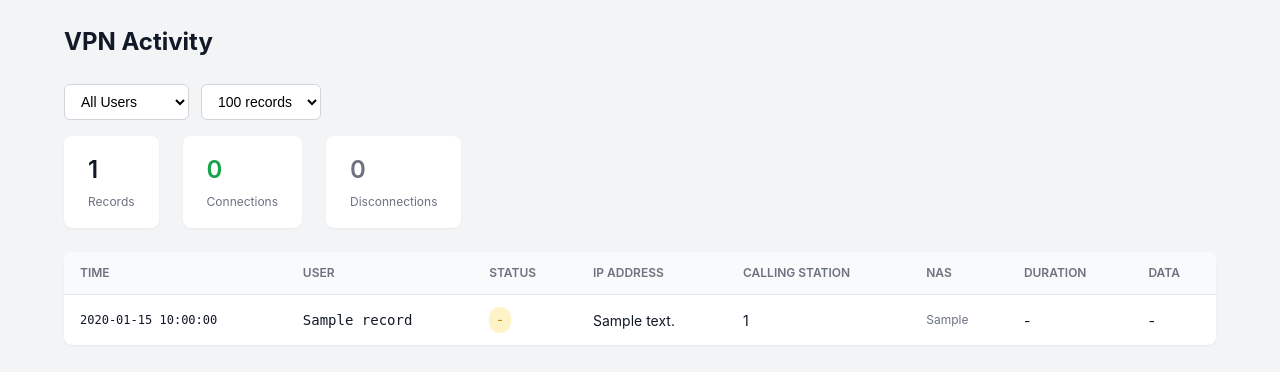
After one commit to DemonAngel44/freeradius-web-manager, a Flask app: template app/templates/activity.html in a window 1280 px wide. The commit adds this page. Shown: the top 372 px of the page. Run offline with Flask 3, Linux system fonts and the light colour scheme; the template is opened without the code that fills it: most values are stand-ins (such as "Sample title", 1, 10 or a date in 2020).

Commit message:
Add Docker API reload and user activity reporting
- Replace docker CLI with Docker API via Unix socket for reload
- Add activity parsing from FreeRADIUS radacct detail files
- Add /activity page with filtering by user
- Add activity nav link
- Remove docker.io from Dockerfile (not needed with API approach)
- Add requests-unixsocket dependency

🤖 Generated with [Claude Code](https://claude.com/claude-code)

Co-Authored-By: Claude Opus 4.5 <noreply@anthropic.com>

```diff
--- a/app/static/css/style.css
+++ b/app/static/css/style.css
@@ -428,6 +428,50 @@ body {
     margin-top: 0.5rem;
 }
 
+/* Filter Bar */
+.filter-bar {
+    margin-bottom: 1rem;
+}
+
+.filter-form {
+    display: flex;
+    gap: 0.75rem;
+    align-items: center;
+}
+
+.filter-form select {
+    padding: 0.5rem 0.75rem;
+    border: 1px solid var(--gray-300);
+    border-radius: 0.375rem;
+    font-size: 0.875rem;
+    background: white;
+}
+
+/* Activity Table */
+.activity-table .timestamp {
+    font-family: monospace;
+    font-size: 0.75rem;
+    white-space: nowrap;
+}
+
+.activity-table .nas {
+    font-size: 0.75rem;
+    color: var(--gray-500);
+}
+
+.activity-table .row-start {
+    background: #f0fdf4;
+}
+
+.activity-table .row-stop {
+    background: #fef2f2;
+}
+
+.status-other {
+    background: #fef3c7;
+    color: var(--warning-color);
+}
+
 /* Responsive */
 @media (max-width: 768px) {
     .page-header {
@@ -443,4 +487,8 @@ body {
     .users-table .actions {
         flex-direction: column;
     }
+
+    .filter-form {
+        flex-wrap: wrap;
+    }
 }
--- /dev/null
+++ b/app/templates/activity.html
@@ -0,0 +1,109 @@
+{% extends "base.html" %}
+
+{% block title %}Activity - FreeRADIUS Web Manager{% endblock %}
+
+{% block content %}
+<div class="page-header">
+    <h1>VPN Activity</h1>
+</div>
+
+<div class="filter-bar">
+    <form method="GET" class="filter-form">
+        <select name="user" onchange="this.form.submit()">
+            <option value="">All Users</option>
+            {% for user in users %}
+            <option value="{{ user }}" {% if user == user_filter %}selected{% endif %}>{{ user }}</option>
+            {% endfor %}
+        </select>
+        <select name="limit" onchange="this.form.submit()">
+            <option value="50" {% if request.args.get('limit', '100') == '50' %}selected{% endif %}>50 records</option>
+            <option value="100" {% if request.args.get('limit', '100') == '100' %}selected{% endif %}>100 records</option>
+            <option value="200" {% if request.args.get('limit', '100') == '200' %}selected{% endif %}>200 records</option>
+            <option value="500" {% if request.args.get('limit', '100') == '500' %}selected{% endif %}>500 records</option>
+        </select>
+        {% if user_filter %}
+        <a href="{{ url_for('main.activity') }}" class="btn btn-secondary">Clear Filter</a>
+        {% endif %}
+    </form>
+</div>
+
+<div class="stats-bar">
+    <div class="stat">
+        <span class="stat-value">{{ records|length }}</span>
+        <span class="stat-label">Records</span>
+    </div>
+    <div class="stat">
+        <span class="stat-value stat-enabled">{{ records|selectattr('Acct-Status-Type', 'equalto', 'Start')|list|length }}</span>
+        <span class="stat-label">Connections</span>
+    </div>
+    <div class="stat">
+        <span class="stat-value stat-disabled">{{ records|selectattr('Acct-Status-Type', 'equalto', 'Stop')|list|length }}</span>
+        <span class="stat-label">Disconnections</span>
+    </div>
+</div>
+
+<table class="users-table activity-table">
+    <thead>
+        <tr>
+            <th>Time</th>
+            <th>User</th>
+            <th>Status</th>
+            <th>IP Address</th>
+            <th>Calling Station</th>
+            <th>NAS</th>
+            <th>Duration</th>
+            <th>Data</th>
+        </tr>
+    </thead>
+    <tbody>
+        {% for record in records %}
+        <tr class="{% if record.get('Acct-Status-Type') == 'Start' %}row-start{% elif record.get('Acct-Status-Type') == 'Stop' %}row-stop{% endif %}">
+            <td class="timestamp">{{ record.get('_timestamp_str', '-') }}</td>
+            <td class="username">{{ record.get('User-Name', '-') }}</td>
+            <td>
+                {% set status = record.get('Acct-Status-Type', '') %}
+                <span class="status-badge {% if status == 'Start' %}status-enabled{% elif status == 'Stop' %}status-disabled{% else %}status-other{% endif %}">
+                    {{ status or '-' }}
+                </span>
+            </td>
+            <td>{{ record.get('Framed-IP-Address', '-') }}</td>
+            <td>{{ record.get('Calling-Station-Id', '-') }}</td>
+            <td class="nas">{{ record.get('NAS-Identifier', record.get('NAS-IP-Address', '-'))|truncate(30) }}</td>
+            <td>
+                {% if record.get('Acct-Session-Time') %}
+                    {% set secs = record.get('Acct-Session-Time')|int %}
+                    {% set hours = secs // 3600 %}
+                    {% set mins = (secs % 3600) // 60 %}
+                    {% set secs = secs % 60 %}
+                    {{ '%02d:%02d:%02d'|format(hours, mins, secs) }}
+                {% else %}
+                    -
+                {% endif %}
+            </td>
+            <td>
+                {% if record.get('Acct-Input-Octets') or record.get('Acct-Output-Octets') %}
+                    {% set input = (record.get('Acct-Input-Octets', '0')|int + record.get('Acct-Input-Gigawords', '0')|int * 4294967296) %}
+                    {% set output = (record.get('Acct-Output-Octets', '0')|int + record.get('Acct-Output-Gigawords', '0')|int * 4294967296) %}
+                    {% set total = input + output %}
+                    {% if total > 1073741824 %}
+                        {{ '%.2f GB'|format(total / 1073741824) }}
+                    {% elif total > 1048576 %}
+                        {{ '%.2f MB'|format(total / 1048576) }}
+                    {% elif total > 1024 %}
+                        {{ '%.2f KB'|format(total / 1024) }}
+                    {% else %}
+                        {{ total }} B
+                    {% endif %}
+                {% else %}
+                    -
+                {% endif %}
+            </td>
+        </tr>
+        {% else %}
+        <tr>
+            <td colspan="8" class="empty-state">No activity records found</td>
+        </tr>
+        {% endfor %}
+    </tbody>
+</table>
+{% endblock %}
--- a/app/templates/base.html
+++ b/app/templates/base.html
@@ -12,6 +12,7 @@
         <div class="nav-brand">FreeRADIUS Web Manager</div>
         <div class="nav-links">
             <a href="{{ url_for('main.users') }}" class="nav-link">Users</a>
+            <a href="{{ url_for('main.activity') }}" class="nav-link">Activity</a>
             <span class="nav-user">{{ session.username }}</span>
             <a href="{{ url_for('main.logout') }}" class="nav-link logout">Logout</a>
         </div>
--- a/config.py
+++ b/config.py
@@ -24,5 +24,8 @@ class Config:
     # Docker container name for FreeRADIUS (for reload command)
     FREERADIUS_CONTAINER = os.environ.get('FREERADIUS_CONTAINER', 'freeradius')
 
+    # FreeRADIUS accounting log directory
+    RADACCT_DIR = os.environ.get('RADACCT_DIR', '/var/log/freeradius/radacct')
+
     # Session settings
     PERMANENT_SESSION_LIFETIME = 3600  # 1 hour
--- a/requirements.txt
+++ b/requirements.txt
@@ -2,3 +2,5 @@ Flask==3.0.0
 pyrad==2.4
 python-dotenv==1.0.0
 gunicorn==21.2.0
+requests==2.31.0
+requests-unixsocket==0.3.0
```
Also changed, not shown: app/routes.py (+167 -13 lines), 1 other file.
